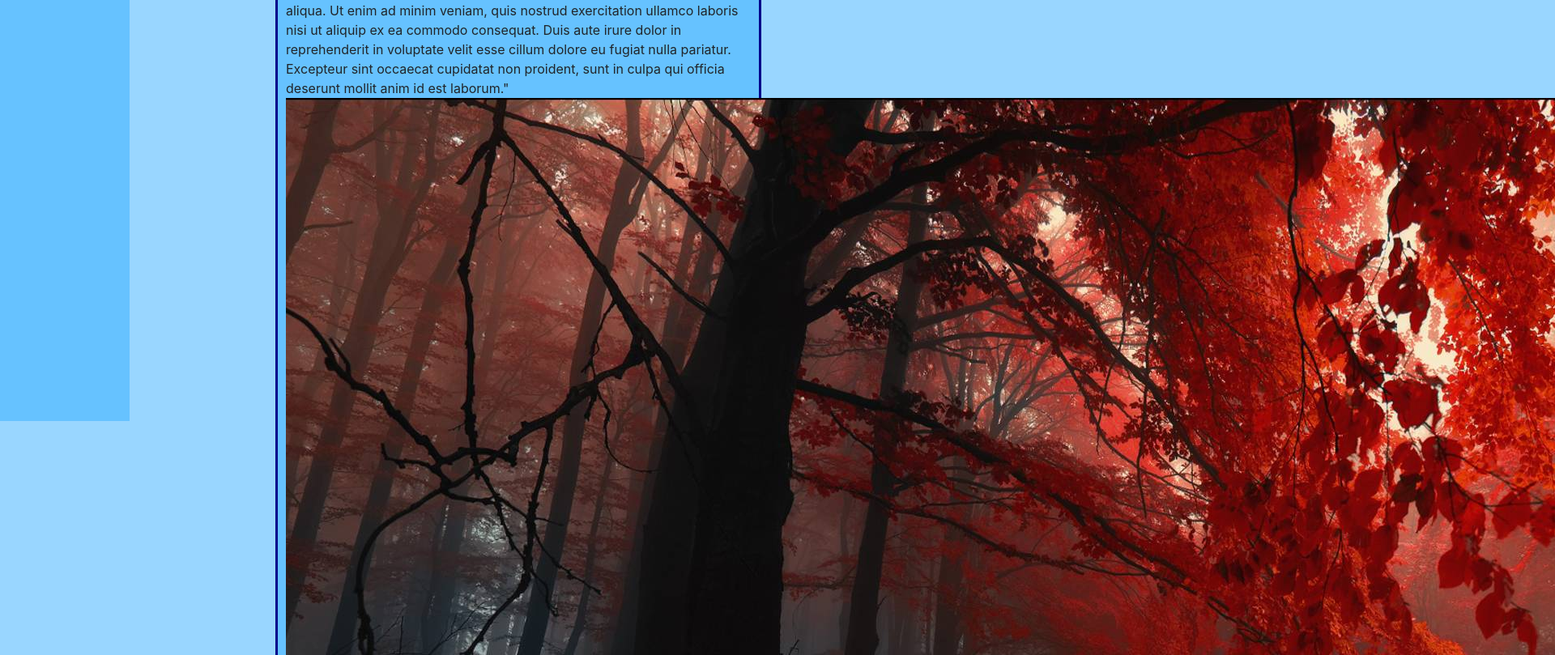
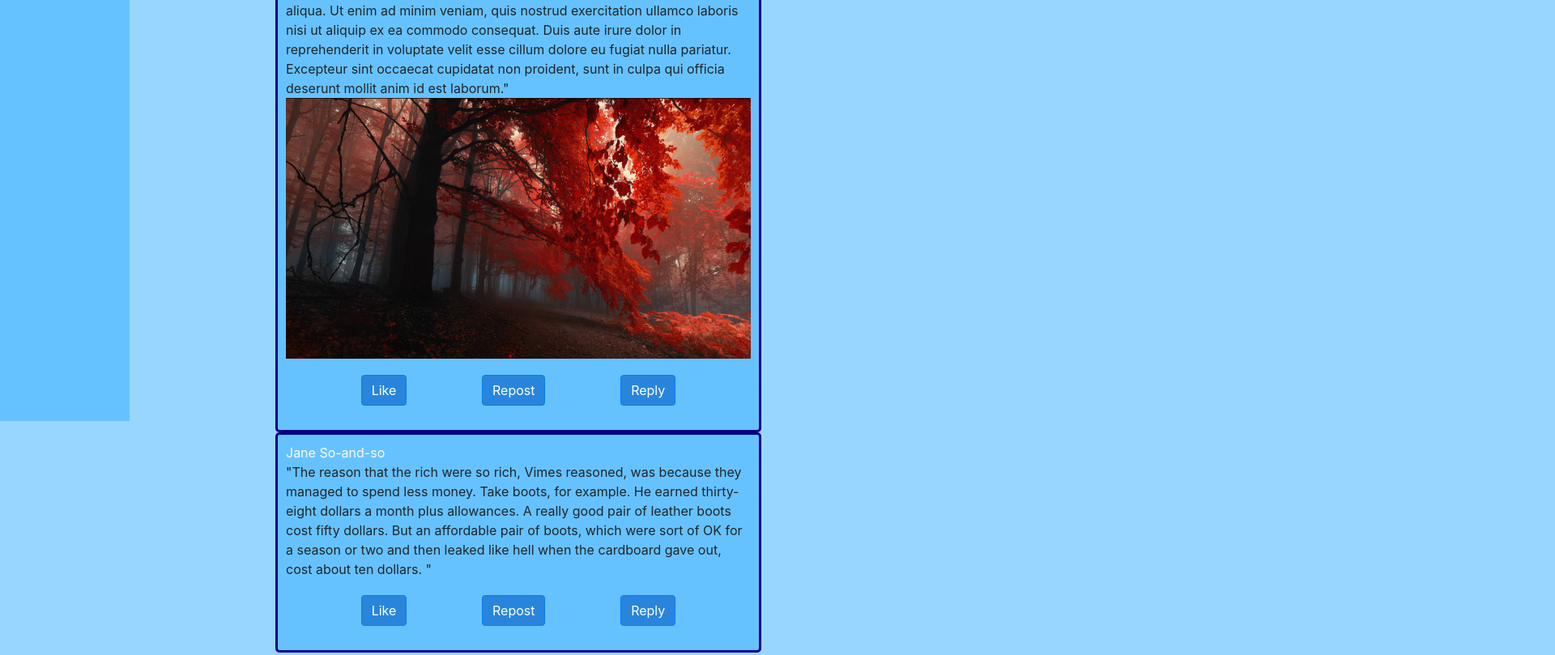
Before and after one commit to wunderay/Web-App-Dev-Final, a plain HTML site: page index.html in a window 1280 px wide. Shown: the part 280-1089 px from the top of the page at 81% size, 1920 px wide, since content can reach past the window. Drawn offline with nearby package versions, Linux system fonts and the light colour scheme.

Commit message:
fixed style

```diff
--- a/css/style.css
+++ b/css/style.css
@@ -10,7 +10,7 @@ section, header {
 header{
     text-align: center;
 }
-.postImg{
+Img{
     max-width: 574px;
     height: auto;
 }
```
